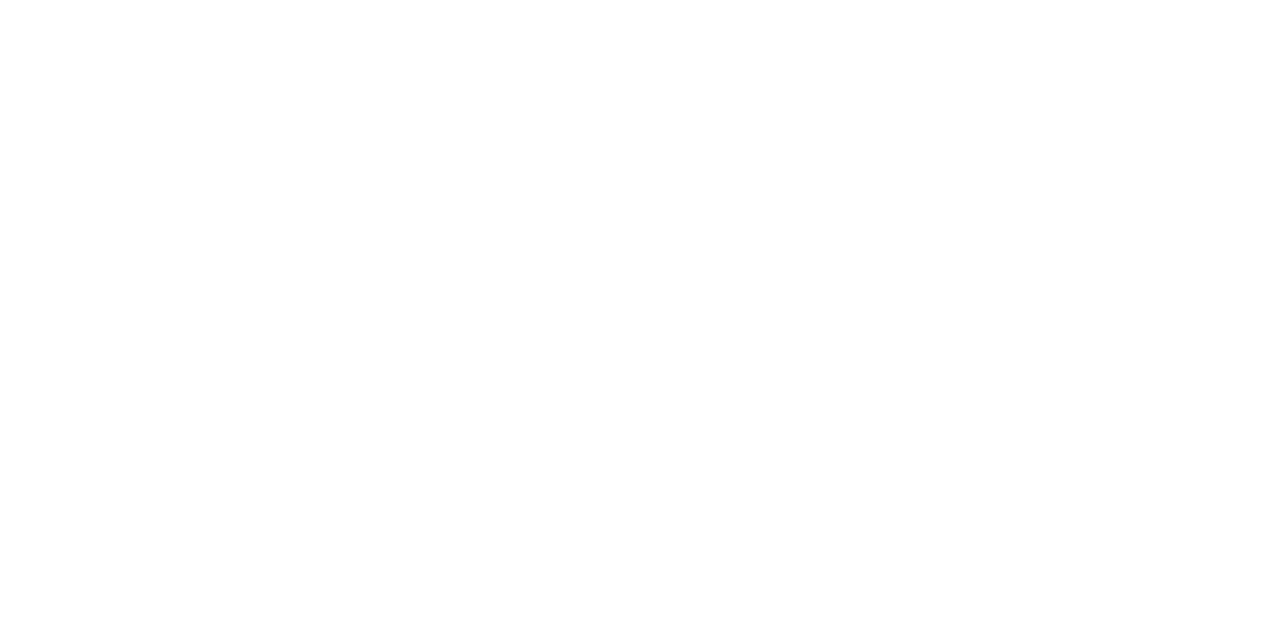
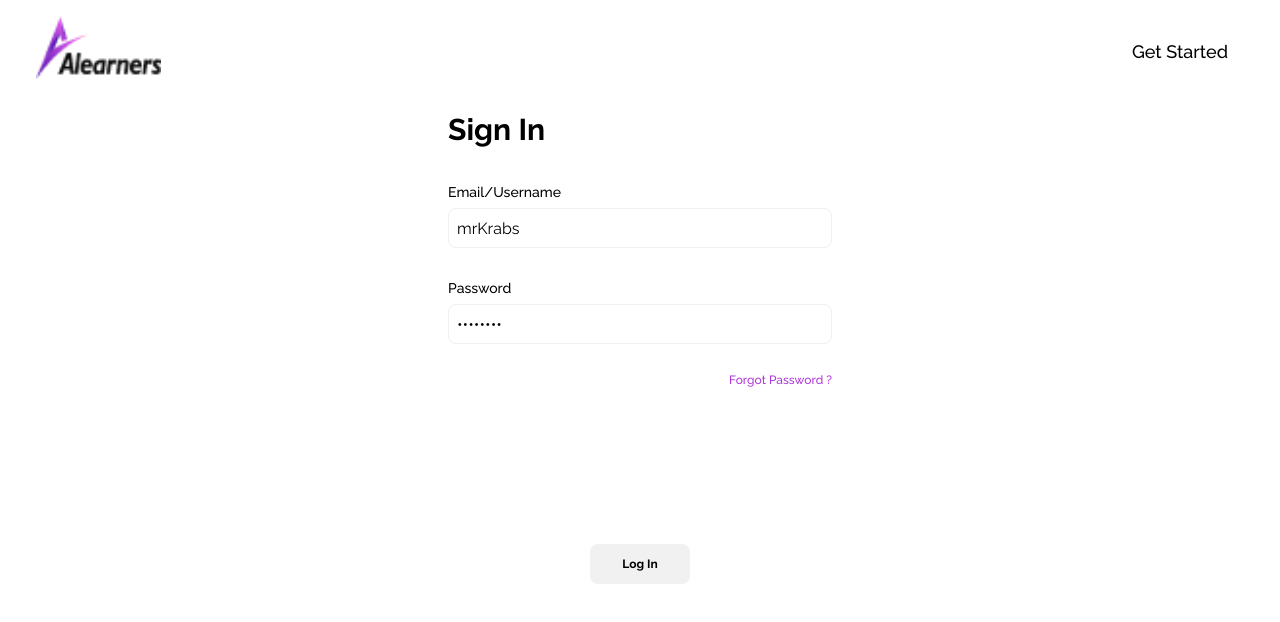
Before and after one commit to dub-ing/Alearnes-ts, a React (Vite) app: page /signin in a window 1280 px wide. Before the commit this address had no page. Shown: the top 622 px of the page. Built offline with nearby package versions, Linux system fonts and the light colour scheme.

Commit message:
added signin feature

```diff
--- a/package.json
+++ b/package.json
@@ -10,9 +10,13 @@
     "preview": "vite preview"
   },
   "dependencies": {
+    "@supabase/supabase-js": "^2.57.1",
     "@tailwindcss/vite": "^4.1.12",
+    "@tanstack/react-query": "^5.87.1",
+    "@tanstack/react-query-devtools": "^5.87.1",
     "react": "^19.1.1",
     "react-dom": "^19.1.1",
+    "react-hot-toast": "^2.6.0",
     "react-icons": "^5.5.0",
     "react-router-dom": "^7.8.2",
     "tailwindcss": "^4.1.12"
--- a/src/App.jsx
+++ b/src/App.jsx
@@ -1,13 +1,48 @@
 import { BrowserRouter, Route, Routes } from "react-router-dom";
 import Home from "./pages/Home";
+import SignIn from "./pages/SignIn";
+import { QueryClient, QueryClientProvider } from "@tanstack/react-query";
+import { ReactQueryDevtools } from "@tanstack/react-query-devtools";
+import { Toaster } from "react-hot-toast";
 
 function App() {
+  const queryClient = new QueryClient({
+    defaultOptions: {
+      queries: {
+        staleTime: 0
+      }
+    }
+  });
   return (
-    <BrowserRouter>
-    <Routes>
-      <Route path="/" element={<Home />} />
-    </Routes>
-    </BrowserRouter>
+    <QueryClientProvider client={queryClient}>
+      <ReactQueryDevtools initialIsOpen={false} />
+      <BrowserRouter>
+        <Routes>
+          <Route path="/" element={<Home />} />
+          <Route path="signin" element={<SignIn />} />
+        </Routes>
+      </BrowserRouter>
+      <Toaster
+        position="top-center"
+        gutter={10}
+        containerStyle={{ margin: "8px" }}
+        toastOptions={{
+          success: {
+            duration: 3000,
+          },
+          error: {
+            duration: 5000,
+          },
+          style: {
+            fontSize: "16px",
+            maxWidth: "400px",
+            padding: "10px 15px",
+            backgroundColor: "white",
+            color: "black",
+          },
+        }}
+      />
+    </QueryClientProvider>
   );
 }
 
--- a/src/data/index.js
+++ b/src/data/index.js
@@ -1,4 +1,5 @@
 import logo from "./images/logo.png";
+import logoDark from "./images/logoDark.png";
 import footerLogo from "./images/footerLogo.png";
 import aboutImg from "./images/aboutImg.png";
 import mapIcon from './images/mapIcon.png'
@@ -19,6 +20,7 @@
 
 export {
   logo,
+  logoDark,
   footerLogo,
   aboutImg,
   mapIcon,
--- /dev/null
+++ b/src/features/authentication/SigninForm.jsx
@@ -0,0 +1,74 @@
+import { useState } from "react";
+import { signin } from "../../services/apiAuth";
+import { useSignin } from "./useSignin";
+
+function SigninForm() {
+  const [email, setEmail] = useState("mrKrabs");
+  const [password, setPassword] = useState("krabs007");
+  const { signin, isPending: isLoading, error } = useSignin();
+
+  function handleSubmit(event) {
+    event.preventDefault();
+    if (!email || !password) return;
+    signin({ email, password });
+    console.log(email, password);
+  }
+
+  return (
+    <div class="mt-5 mx-auto px-2 w-100 h-[60vh] flex flex-col">
+      <h1 class="text-3xl font-700 leading-7 text-[#0f0f0f">Sign In</h1>
+      <form action="" class="my-3 flex flex-col justify-between h-full">
+        <div>
+          <div class="w-full my-6">
+            <label htmlFor="email" class="text-sm font-500 leading-5">
+              Email/Username
+            </label>
+            <input
+              type="email"
+              id="email"
+              value={email}
+              onChange={(event) => {
+                setEmail(event.target.value);
+              }}
+              disabled={isLoading}
+              class={`w-full outline-0 border focus:border-b-purple-deep ${
+                error ? "border-red-500" : "border-[#f1f1f1]"
+              } h-10 rounded-lg my-1 py-2 px-2`}
+            />
+          </div>
+          <div class="w-full my-6">
+            <label htmlFor="password" class="text-sm font-500 leading-5">
+              Password
+            </label>
+            <input
+              type="password"
+              id="password"
+              value={password}
+              onChange={(event) => {
+                setPassword(event.target.value);
+              }}
+              disabled={isLoading}
+              class={`w-full outline-0 border focus:border-b-purple-deep ${
+                error ? "border-red-500" : "border-[#f1f1f1]"
+              } h-10 rounded-lg my-1 py-2 px-2`}
+            />
+          </div>
+          <span class="float-right text-xs text-purple-deep font-500">
+            Forgot Password ?
+          </span>
+        </div>
+        <div class="text-center">
+          <button
+            class="py-3 px-8 text-xs font-700 bg-[#f1f1f1] rounded-lg cursor-pointer"
+            onClick={handleSubmit}
+            disabled={isLoading}
+          >
+            Log In
+          </button>
+        </div>
+      </form>
+    </div>
+  );
+}
+
+export default SigninForm;
--- /dev/null
+++ b/src/features/authentication/useSignin.js
@@ -0,0 +1,20 @@
+import { useMutation } from "@tanstack/react-query";
+import { signin as signinApi } from "../../services/apiAuth";
+import { useNavigate } from "react-router-dom";
+import toast from "react-hot-toast";
+export function useSignin() {
+  const navigate = useNavigate();
+  const { mutate: signin, isPending, error } = useMutation({
+    mutationFn: ({ email, password }) => signinApi({ email, password }),
+    onSuccess: (data) => {
+      console.log(data);
+      // navigate('/dashboard')
+    },
+    onError: (err) => {
+      console.log("Error", err);
+      toast.error("Provided email or password is incorrect");
+    },
+  });
+
+  return {signin, isPending, error}
+}
--- a/src/index.css
+++ b/src/index.css
@@ -35,6 +35,7 @@
   }
 }
 
+
 * {
    font-family: "Raleway", sans-serif;
 }
--- /dev/null
+++ b/src/pages/SignIn.jsx
@@ -0,0 +1,13 @@
+import Navbar from "../ui/Navbar";
+import SigninForm from "../features/authentication/SigninForm";
+
+function SignIn() {
+  return (
+    <>
+      <Navbar />
+      <SigninForm />
+    </>
+  );
+}
+
+export default SignIn;
--- /dev/null
+++ b/src/services/apiAuth.js
@@ -0,0 +1,14 @@
+import supabase from "./subabase";
+
+// User Login
+export async function signin({ email, password }) {
+  const { data, error } = await supabase.auth.signInWithPassword({
+    email,
+    password,
+  });
+
+  if (error) throw new Error(error.message);
+
+  console.log(data);
+  return data;
+}
--- /dev/null
+++ b/src/services/subabase.js
@@ -0,0 +1,7 @@
+import { createClient } from "@supabase/supabase-js";
+const supabaseUrl = "https://wbeiymnoonpbojywyadr.supabase.co";
+const supabaseKey =
+  "eyJhbGciOiJIUzI1NiIsInR5cCI6IkpXVCJ9.eyJpc3MiOiJzdXBhYmFzZSIsInJlZiI6IndiZWl5bW5vb25wYm9qeXd5YWRyIiwicm9sZSI6ImFub24iLCJpYXQiOjE3NTY5MzMxMjIsImV4cCI6MjA3MjUwOTEyMn0.4pb9ZgEPs3r22MMkFTqtA-XT6tbwb4XkL54tX3al0Zc";
+const supabase = createClient(supabaseUrl, supabaseKey);
+
+export default supabase
--- a/src/ui/Navbar.jsx
+++ b/src/ui/Navbar.jsx
@@ -7,7 +7,7 @@
   MdPerson,
   MdSpaceDashboard,
 } from "react-icons/md";
-import { logo } from "../data/index";
+import { logoDark } from "../data/index";
 import Button from "./Button";
 function Navbar() {
   const [showMenu, setShowMenu] = useState(false);
@@ -17,7 +17,7 @@
   return (
     <div>
       <div class="max-sm:hidden w-full py-4 px-9 flex justify-between items-center">
-        <img src={logo} alt="Alearners logo" width={125} height={60} />
+        <img src={logoDark} alt="Alearners logo" width={125} height={60} />
         <ul class="flex justify-between gap-5 items-center text-white">
           <li class="text-[16px] font-500">
             <a href="#home">Home</a>
@@ -36,13 +36,13 @@
       </div>
       {/* mobile nav menu */}
       <div class="flex justify-between items-center py-4 px-5 sm:hidden">
-        <img src={logo} alt="Alearners logo" width={60} />
+        <img src={logoDark} alt="Alearners logo" width={60} />
         <HiOutlineMenu size={24} color="#f1f1f1" onClick={handleMenu} />
       </div>
       {showMenu && (
         <div class="w-[95%] top-0 bottom-0 right-0 bg-purple-deep absolute z-10 px-3.5 py-3.5 flex flex-col gap-6 sm:hidden">
           <div class="flex justify-between items-center">
-            <img src={logo} alt="Alearners logo" width={60} />
+            <img src={logoDark} alt="Alearners logo" width={60} />
             <HiOutlineX size={24} color="#f1f1f1" onClick={handleMenu} />
           </div>
           <ul class="w-full flex flex-col justify-between text-white gap-3">
--- /dev/null
+++ b/src/ui/SpinnerMini.jsx
@@ -0,0 +1,13 @@
+function SpinnerMini() {
+  return (
+    <div class="text-red bg-green-300" disabled>
+      <div
+        class="mr-3 size-5 animate-spin bg-red-400"
+        viewBox="0 0 24 24"
+      ></div>
+      Processing…
+    </div>
+  );
+}
+
+export default SpinnerMini;
```
Also changed, not shown: src/data/images/logoDark.png (added), 1 other file (tests, documents, lock files or other folders).
